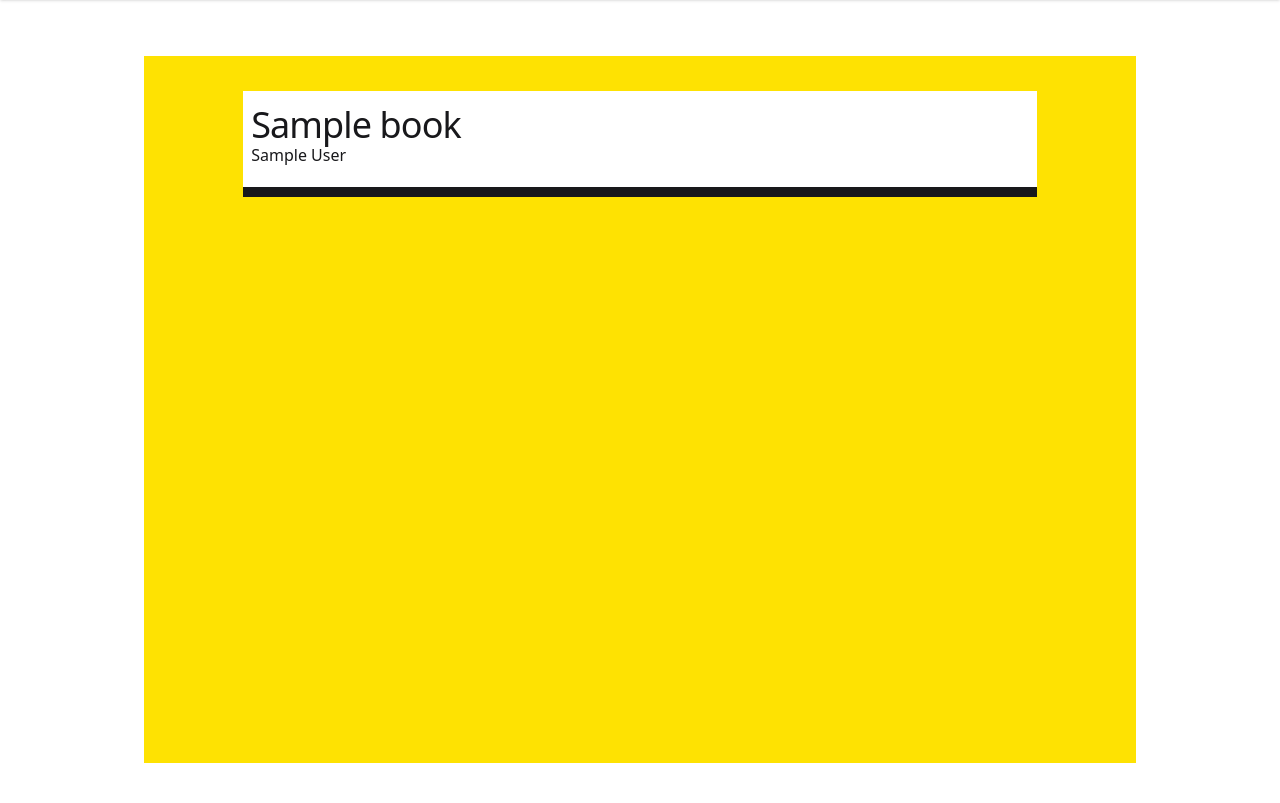
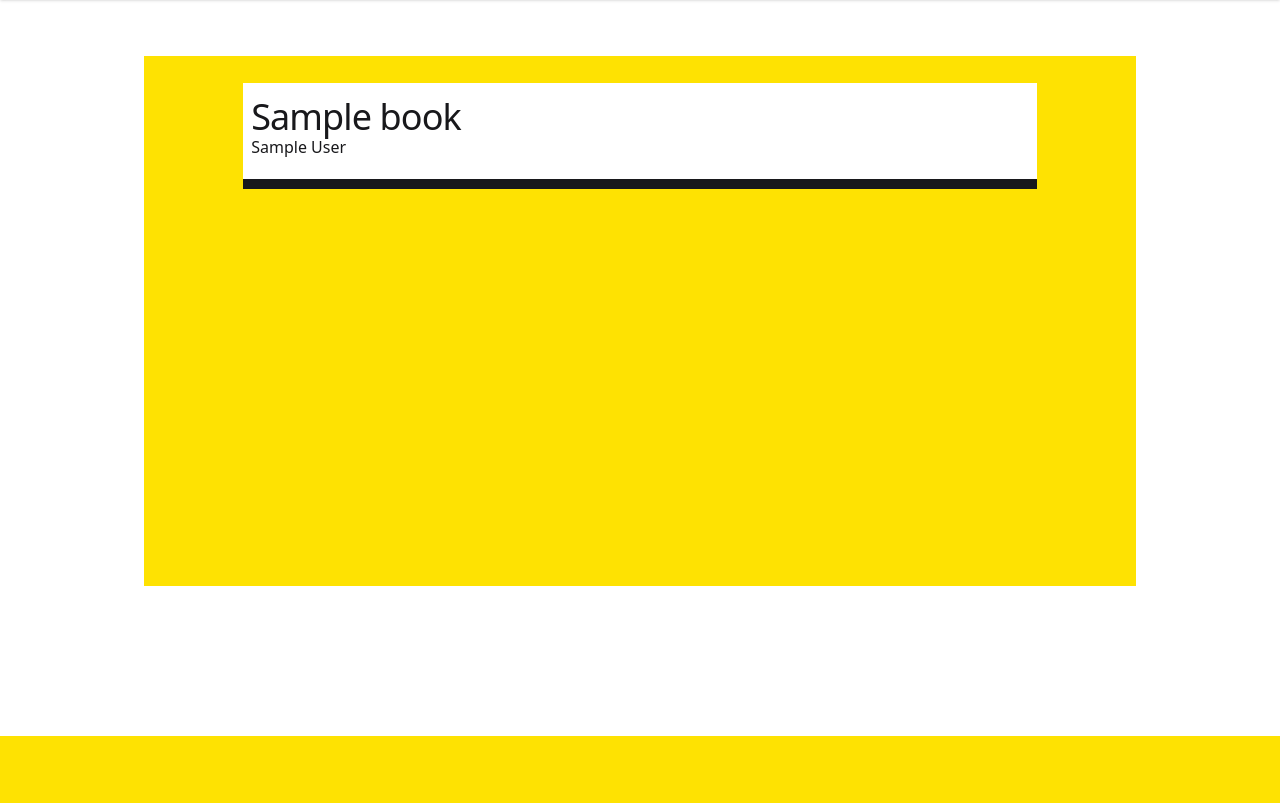
Before and after one commit to lukasz-pudlo/grasp, a Django app: page /books/1 in a window 1280 px wide. Shown: the part 64-867 px from the top of the page. After the commit the page ends 800 px from the top, so only its background shows below. Run offline with Django 5.2, Linux system fonts and the light colour scheme; a user stored in the database is signed in; tables that the repository leaves empty hold one stand-in row (values such as "Sample post"); style sheets or scripts are compiled from the project's sources.

Commit message:
Adjust proportions of book cover

```diff
--- a/templates/book_detail.html
+++ b/templates/book_detail.html
@@ -2,13 +2,10 @@
 {% block content %}
     <div class="grid grid-flow-col grid-rows-20 bg-reclam-yellow">
         <div>
-
         </div>
-
-        <div class="row-span-3">
+        <div class="row-span-4">
             <div class="grid grid-cols-10">
                 <div>
-
                 </div>
                 <div class="col-span-8 bg-reclam-white border-b-10">
                     <h1 class="mt-4 text-2xl leading-none tracking-tight md:text-3xl lg:text-4xl ml-2">
@@ -18,14 +15,10 @@
                         {{ book.get_authors }}
                     </p>
                 <div>
-
                 </div>
             </div>
         </div>
-
-
-        <div class="row-span-16">
-
+        <div class="row-span-15">
         </div>
     </div>
 
```
